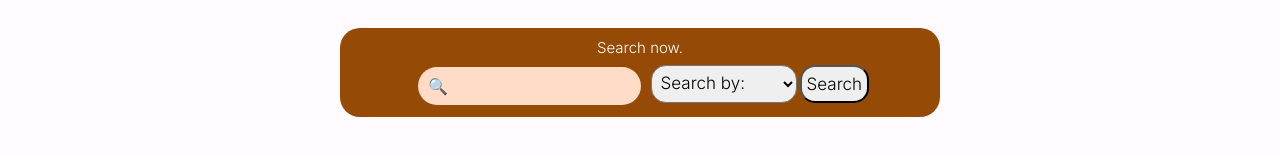
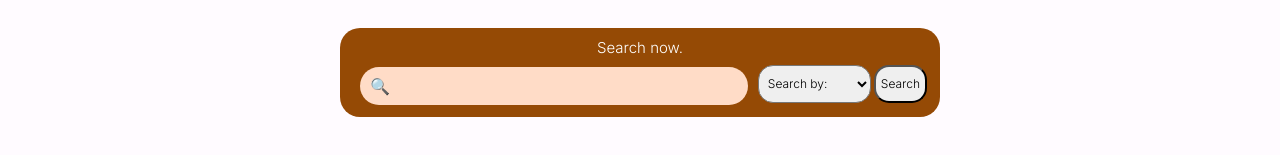
Before and after one commit to ykallday/BookStart, a React (Create React App) app in the folder bookstart-app/: page /Browse in a window 1280 px wide. Shown: the part 357-512 px from the top of the page. Built offline with nearby package versions, Linux system fonts and the light colour scheme.

Commit message:
updated css for dynamic sizing

```diff
--- a/bookstart-app/src/App.css
+++ b/bookstart-app/src/App.css
@@ -374,14 +374,14 @@ form {
   font-weight:700;
   text-decoration:none;
 } */
-#searchHome {
+/* #searchHome {
   width: 50%;
   padding: 10px;
   height: fit-content;
   background-color: var(--md-sys-color-primary);
   border-radius: 20px;
   margin: 0 auto;
-}
+} */
 
 .big-card {
   display: grid;
@@ -469,18 +469,19 @@ form {
   width:100%;
   text-align:center;
   font-size:10px;
+  margin:0px;
 
 }
 
 #smallSearch form{
   height:50px;
   flex-flow: row;
-  width:80%;
+  width:100%;
   margin: 0 auto;
 }
 
 #smallSearch form input{
-  width:100%;
+  width:200%;
   height: 75%;
 
 }
@@ -490,7 +491,7 @@ form {
   width:fit-content;
   padding:5px;
   height:75%;
-  font-size:17px;
+  font-size:12px;
   margin-right:3px;
 }
 
```
Also changed, not shown: 1 other file (tests, documents, lock files or other folders).
